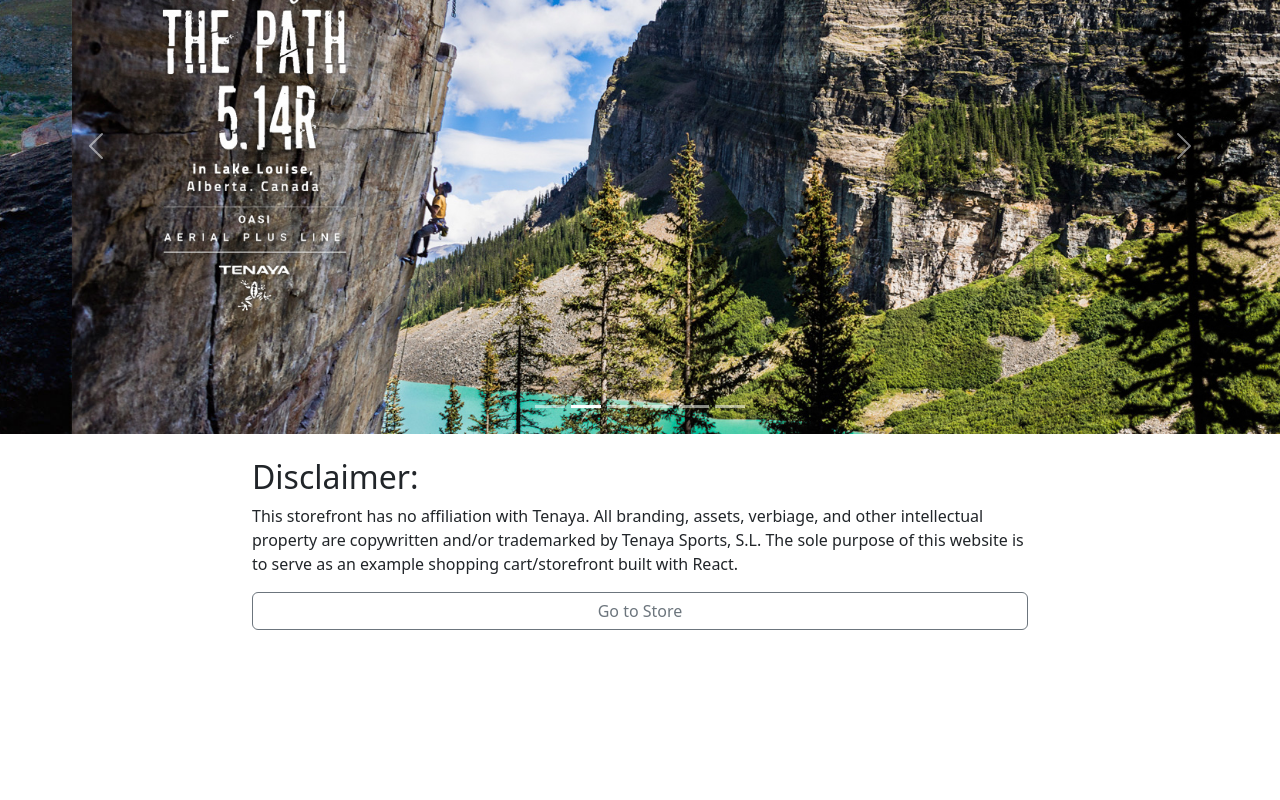
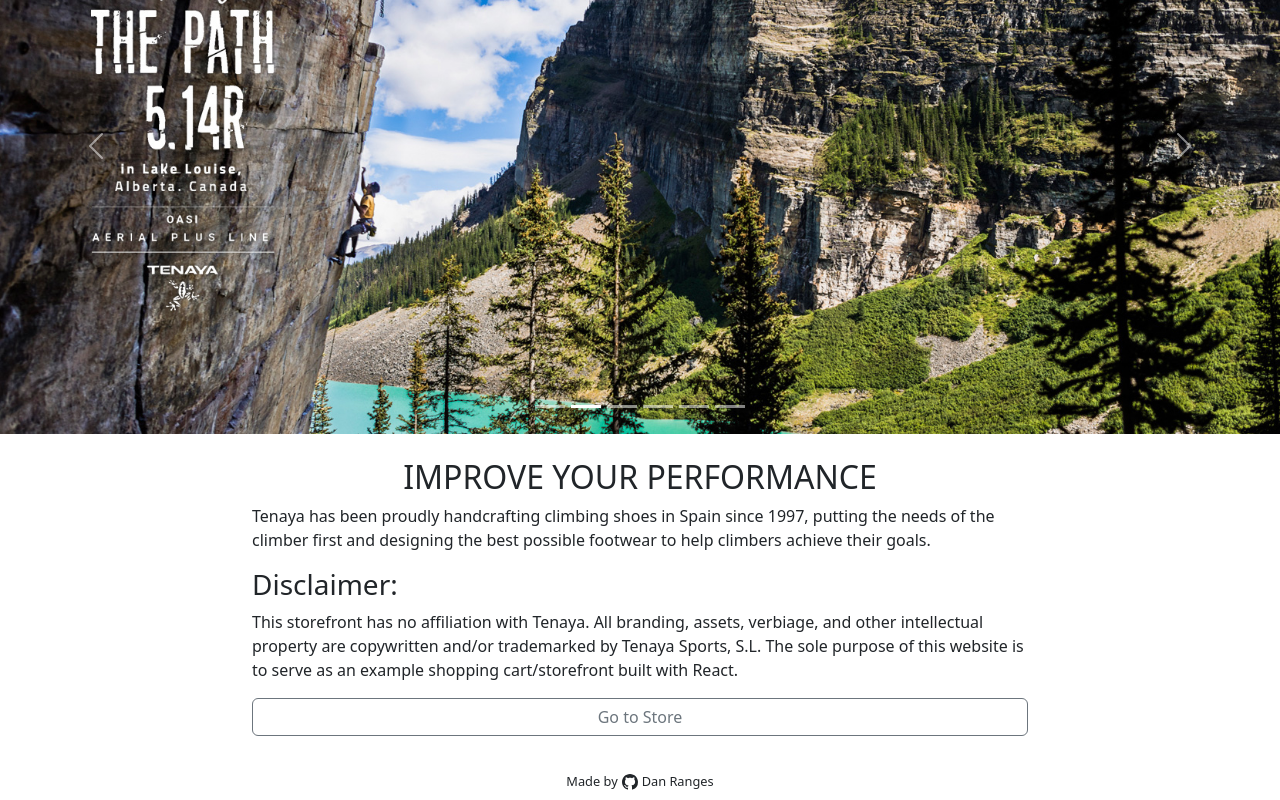
Before and after one commit to danranges/shopping-cart, a React app: page / in a window 1280 px wide. Shown: the part 224-1024 px from the top of the page. Before the commit the page ends 878 px from the top, so only its background shows below. Built offline with nearby package versions, Linux system fonts and the light colour scheme; the HTML template or start-up script is replaced by a standard one.

Commit message:
Add footer

```diff
--- a/src/App.jsx
+++ b/src/App.jsx
@@ -7,13 +7,14 @@
 import NotFound from "./pages/NotFound"
 import Container from "react-bootstrap/Container"
 import ScrollToTop from "./utils/ScrollToTop"
+import Footer from "./components/Footer"
 
 const App = () => {
   return (
     <CartProvider>
       <ScrollToTop>
         <NavBar />
-        <Container fluid className="mx-0 mb-4 px-0">
+        <Container fluid className="mx-0 mb-4 px-0  ">
           <Routes>
             <Route path="/" element={<Home />} />
             <Route path="/products" element={<Products />} />
@@ -22,6 +23,7 @@
             <Route path="*" element={<NotFound />} />
           </Routes>
         </Container>
+        <Footer />
       </ScrollToTop>
     </CartProvider>
   )
--- /dev/null
+++ b/src/components/Footer.jsx
@@ -0,0 +1,15 @@
+import { Container, NavLink } from "react-bootstrap"
+import { BsGithub } from "react-icons/bs"
+const Footer = () => {
+  return (
+    <Container className="d-flex justify-content-center py-2 ">
+      <NavLink href="https://github.com/danranges">
+        <span style={{ fontSize: "0.8rem" }}>Made by</span>
+        <BsGithub className="mx-1" />
+        <span style={{ fontSize: "0.8rem" }}>Dan Ranges</span>
+      </NavLink>
+    </Container>
+  )
+}
+
+export default Footer
--- a/src/pages/Home.jsx
+++ b/src/pages/Home.jsx
@@ -7,10 +7,18 @@
     <Container fluid className="mx-0 px-0">
       <HeroCarousel />
       <Container
-        style={{ maxWidth: "800px" }}
-        className="d-flex flex-column justify-content-center my-4"
+        style={{ maxWidth: "800px", height: "100%" }}
+        className="d-flex flex-column justify-content-center my-4 h-100"
       >
-        <h2>Disclaimer:</h2>
+        <Container className="d-flex justify-content-center">
+          <h2>IMPROVE YOUR PERFORMANCE</h2>
+        </Container>
+        <p>
+          Tenaya has been proudly handcrafting climbing shoes in Spain since
+          1997, putting the needs of the climber first and designing the best
+          possible footwear to help climbers achieve their goals.
+        </p>
+        <h3>Disclaimer:</h3>
         <p>
           This storefront has no affiliation with Tenaya. All branding, assets,
           verbiage, and other intellectual property are copywritten and/or
```
